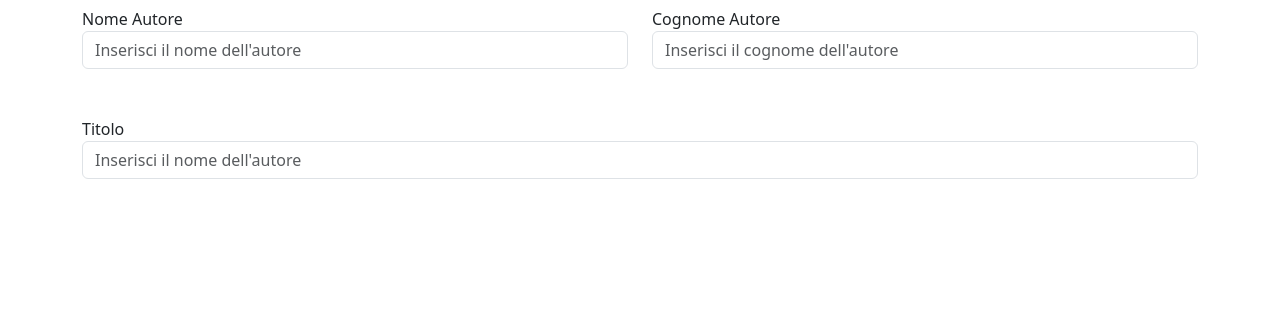
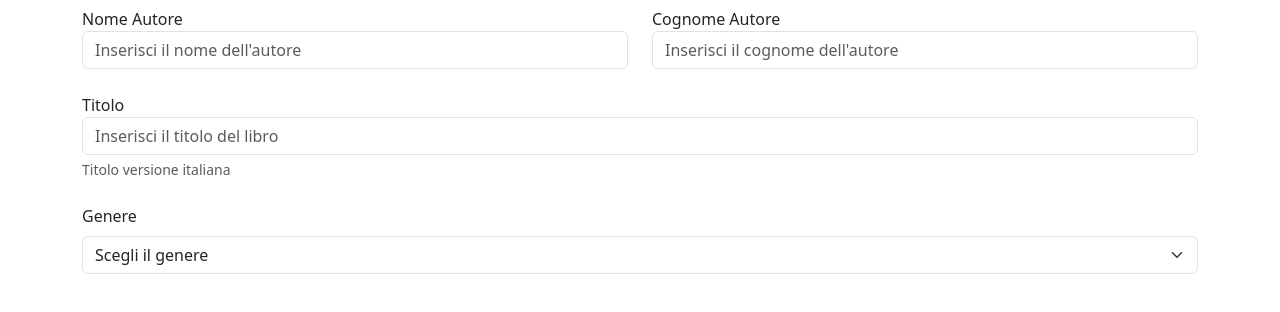
Before and after one commit to TommasoVilla91/html-css-bootstrap-dashboard, a plain HTML site: page new-book.html in a window 1280 px wide. Shown: the part 194-506 px from the top of the page. Drawn offline with nearby package versions, Linux system fonts and the light colour scheme.

Commit message:
feat: genre section added

```diff
--- a/new-book.html
+++ b/new-book.html
@@ -75,13 +75,26 @@
                 </div>
 
                 <!-- Titol -->
-                 <div class="row py-4">
+                <div class="row">
                     <div class="col">
                         <label for="italiantitol">Titolo</label>
                         <input type="text" id="italiantitol" class="form-control"
-                        placeholder="Inserisci il nome dell'autore" aria-label="First name">
+                            placeholder="Inserisci il titolo del libro" aria-label="titolHelp">
+                        <div id="titolHelp" class="form-text">Titolo versione italiana</div>
                     </div>
                 </div>
+
+                <!-- Genre -->
+                <div class="row py-4">
+                    <div class="col">
+                        <label for="bookgenre" class="form-label">Genere</label>
+                        <select id="bookgenre" class="form-select">
+                            <option>Scegli il genere</option>
+                        </select>
+                    </div>
+                </div>
+
+
 
             </form>
         </section>
```
